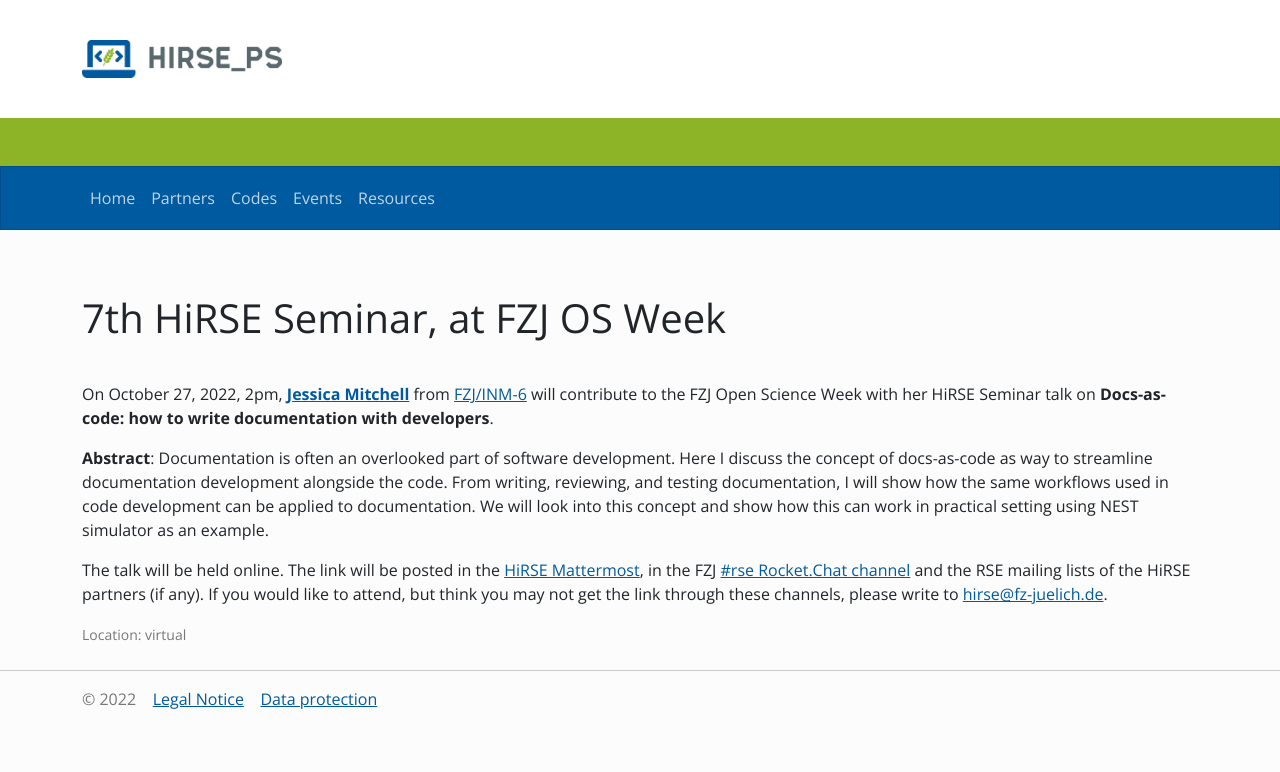
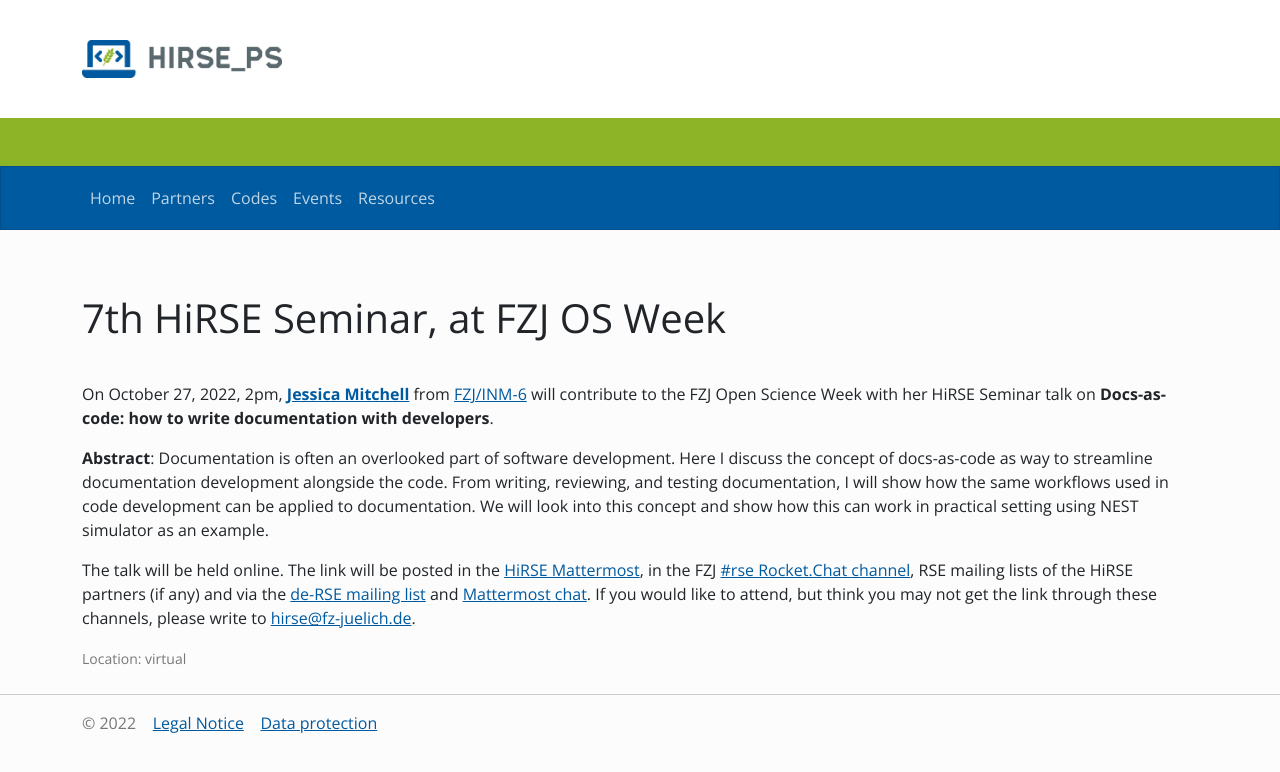
Before and after one commit to Helmholtz-HiRSE/helmholtz-hirse.github.io, a Jekyll site: the page built from _events/2022_10_27-seminar_7.md, in a window 1280 px wide. Shown: the top 772 px of the page. Built offline with Jekyll 4.4.1, drawn with Linux system fonts in a browser that asks for light colours; nearby versions of some CDN libraries.

Commit message:
Update 2022_10_27-seminar_7.md

```diff
--- a/_events/2022_10_27-seminar_7.md
+++ b/_events/2022_10_27-seminar_7.md
@@ -13,4 +13,4 @@ On October 27, 2022, 2pm, [**Jessica Mitchell**](https://www.fz-juelich.de/profi
 **Abstract**:
 Documentation is often an overlooked part of software development. Here I discuss the concept of docs-as-code as way to streamline documentation development alongside the code. From writing, reviewing, and testing documentation, I will show how the same workflows used in code development can be applied to documentation.  We will look into this concept and show how this can work in practical setting using NEST simulator as an example.
 
-The talk will be held online. The link will be posted in the [HiRSE Mattermost](https://mattermost.hzdr.de/hirse), in the FZJ [#rse Rocket.Chat channel](https://chat.fz-juelich.de/channel/rse) and the RSE mailing lists of the HiRSE partners (if any). If you would like to attend, but think you may not get the link through these channels, please write to [hirse@fz-juelich.de](mailto:hirse@fz-juelich.de).
+The talk will be held online. The link will be posted in the [HiRSE Mattermost](https://mattermost.hzdr.de/hirse), in the FZJ [#rse Rocket.Chat channel](https://chat.fz-juelich.de/channel/rse), RSE mailing lists of the HiRSE partners (if any) and via the [de-RSE mailing list](https://de-rse.org/de/join.html) and [Mattermost chat](https://chat.gwdg.de/channel/derse). If you would like to attend, but think you may not get the link through these channels, please write to [hirse@fz-juelich.de](mailto:hirse@fz-juelich.de).
```
